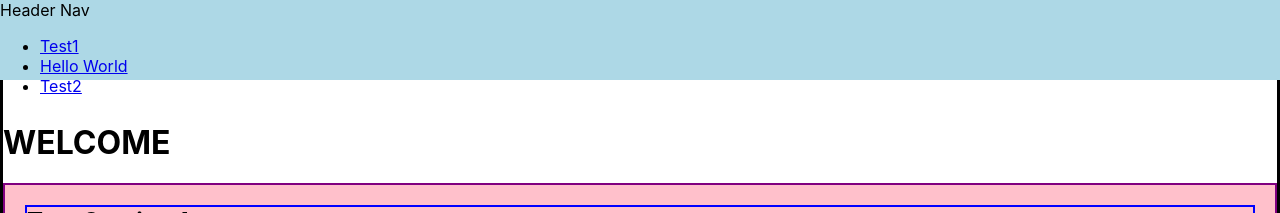
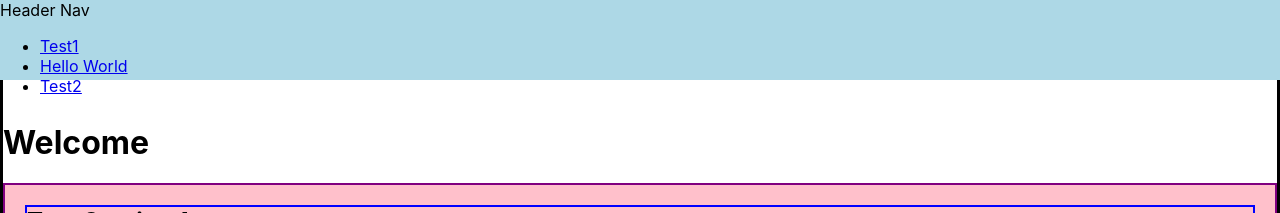
Before and after one commit to syamashige/practice-react-project, a React (Create React App) app: page / in a window 1280 px wide. Shown: the top 213 px of the page. Built offline with nearby package versions, Linux system fonts and the light colour scheme.

Commit message:
added welcome.js section to the App.js

```diff
--- a/src/App.js
+++ b/src/App.js
@@ -1,6 +1,7 @@
 import logo from './logo.svg';
 import './App.css';
 import Test from './test.js';
+import Welcome from './sections/welcome.js';
 // import SplineExample from './spline.js';
 
 
@@ -9,7 +10,7 @@ function App() {
     <main className='App'>
        {/* <SplineExample/> */}
       <div style={{marginTop: "15vh"}}>
-        <h1>WELCOME</h1>
+        <Welcome/>
         <div id="test-section-1" style={{height: "50vh", backgroundColor: "pink", border: "2px solid purple", padding: 20}}>
           <h2 style={{border: "2px solid blue", marginTop: 0}}>Test Section 1</h2>
         </div>
```
